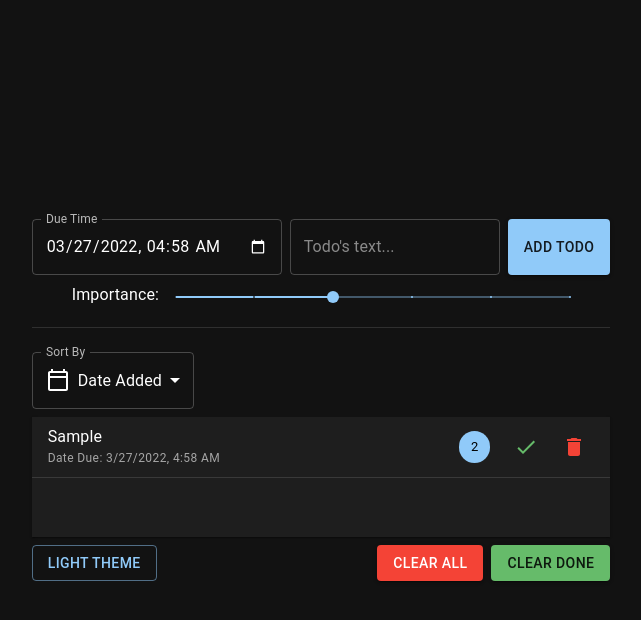
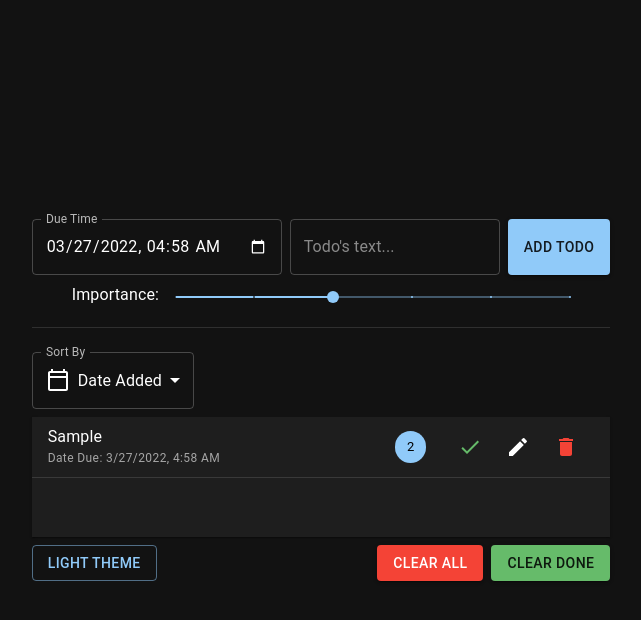
Before and after one commit to BlueForced/React-Todos, a React (Create React App) app: page / in a window 1280 px wide. Both pictures are taken after typing "Sample" into the empty fields and a click on the button "ADD TODO". Shown: the top 620 px of the page, without its empty margins (319-960 px from the left). Built offline with nearby package versions, Linux system fonts and the light colour scheme.

Commit message:
add todo editing functionality

```diff
--- a/src/components/todo/todo.jsx
+++ b/src/components/todo/todo.jsx
@@ -3,17 +3,31 @@ import {
   ListItem,
   Typography,
   Box,
-  IconButton,
+  IconButton as MuiIconButton,
   Tooltip,
   Chip,
+  TextField,
 } from "@mui/material";
 import CheckIcon from "@mui/icons-material/Check";
 import DeleteIcon from "@mui/icons-material/Delete";
 import ReplayIcon from "@mui/icons-material/Replay";
+import EditIcon from "@mui/icons-material/Edit";
+import CloseIcon from "@mui/icons-material/Close";
+import SaveIcon from "@mui/icons-material/Save";
 import { DateTime } from "luxon";
 import useIsMounted from "../../hooks/useIsMounted";
 import importanceTitles from "../todoAdder/importanceTitles";
 import { StrikeAnimationTypo, StrikeTypo, TimeTypo } from "./styled";
+
+let IconButton = ({ children, ...props }, ref) => {
+  return (
+    <MuiIconButton {...props} sx={{ mr: 1 }} ref={ref}>
+      {children}
+    </MuiIconButton>
+  );
+};
+
+IconButton = React.forwardRef(IconButton);
 
 const ButtonTooltip = ({ children, ...props }) => {
   return (
@@ -40,23 +54,36 @@ const Todo = ({ todo, todos, setTodos }) => {
     ],
     [todo]
   );
+  const [isEditing, setIsEditing] = React.useState(false);
+  const [editingText, setEditingText] = React.useState(todo.text);
 
   const [isLastDone, setIsLastDone] = React.useState(false);
   const isMounted = useIsMounted();
 
-  const handleDone = () => {
-    setIsLastDone(true);
-    const newTodo = { ...todo, dateDone: DateTime.now().toUTC().toString() };
+  const setTodo = (changes) => {
+    const newTodo = { ...todo, ...changes };
     const newTodos = [...todos];
     newTodos[todos.indexOf(todo)] = newTodo;
     setTodos(newTodos);
   };
 
+  const handleDone = () => {
+    setIsLastDone(true);
+    setTodo({ dateDone: DateTime.now().toUTC().toString() });
+  };
+
   const handleUndo = () => {
-    const newTodo = { ...todo, dateDone: null };
-    const newTodos = [...todos];
-    newTodos[todos.indexOf(todo)] = newTodo;
-    setTodos(newTodos);
+    setTodo({ dateDone: null });
+  };
+
+  const handleEdit = () => {
+    setIsEditing(false);
+    setTodo({ text: editingText });
+  };
+
+  const handleEditCancel = () => {
+    setIsEditing(false);
+    setEditingText(todo.text);
   };
 
   const handleDelete = () =>
@@ -81,8 +108,8 @@ const Todo = ({ todo, todos, setTodos }) => {
       sx={{
         display: "flex",
         justifyContent: "space-between",
-        overflowWrap: "break-word",
-        wordBreak: "break-all",
+        overflowWrap: "anywhere",
+        wordBreak: "normal",
       }}
     >
       <Box
@@ -90,19 +117,40 @@ const Todo = ({ todo, todos, setTodos }) => {
           display: "flex",
           flexDirection: "column",
           alignItems: "flex-start",
+          flexGrow: 1,
+          mr: 1,
         }}
       >
-        <TypoComponent sx={{ mr: 1 }}>{todo.text}</TypoComponent>
+        {!isEditing ? (
+          <TypoComponent>{todo.text}</TypoComponent>
+        ) : (
+          <TextField
+            fullWidth
+            multiline
+            autoFocus
+            variant="standard"
+            label="New Text"
+            value={editingText}
+            onChange={(e) => {
+              const val = e.target.value;
+              val.at(-1) !== "\n" ? setEditingText(val) : handleEdit();
+            }}
+            inputRef={(input) => input && input.setSelectionRange(-1, -1)}
+          />
+        )}
         <TimeTypo variant="caption">Date Due: {dateDue}</TimeTypo>
         {dateDone && (
           <TimeTypo variant="caption">Date Done: {dateDone}</TimeTypo>
         )}
       </Box>
+
       <Box sx={{ display: "flex", alignItems: "center" }}>
+        {!isEditing ? (
+          <>
             <Chip
               label={todo.importance}
               sx={{
-            mr: 2,
+                mr: 3,
                 backgroundColor: ({ palette }) =>
                   !dateDone
                     ? palette[importanceTitles[todo.importance].color][
@@ -114,14 +162,21 @@ const Todo = ({ todo, todos, setTodos }) => {
               }}
             />
             {!dateDone ? (
+              <>
                 <ButtonTooltip title="Finish">
-            <IconButton sx={{ mr: 1 }} onClick={handleDone}>
+                  <IconButton onClick={handleDone}>
                     <CheckIcon color="success" />
                   </IconButton>
                 </ButtonTooltip>
+                <ButtonTooltip title="Edit">
+                  <IconButton onClick={() => setIsEditing(true)}>
+                    <EditIcon />
+                  </IconButton>
+                </ButtonTooltip>
+              </>
             ) : (
               <ButtonTooltip title="Undo">
-            <IconButton sx={{ mr: 1 }} onClick={handleUndo}>
+                <IconButton onClick={handleUndo}>
                   <ReplayIcon />
                 </IconButton>
               </ButtonTooltip>
@@ -131,6 +186,23 @@ const Todo = ({ todo, todos, setTodos }) => {
                 <DeleteIcon color={dateDone ? "success" : "error"} />
               </IconButton>
             </ButtonTooltip>
+          </>
+        ) : (
+          <>
+            <>
+              <ButtonTooltip title="Cancel Editing">
+                <IconButton onClick={handleEditCancel}>
+                  <CloseIcon color="error" />
+                </IconButton>
+              </ButtonTooltip>
+              <ButtonTooltip title="Save">
+                <IconButton onClick={handleEdit}>
+                  <SaveIcon color="success" />
+                </IconButton>
+              </ButtonTooltip>
+            </>
+          </>
+        )}
       </Box>
     </ListItem>
   );
```
Lines whose indentation alone changed are shown as unchanged.
